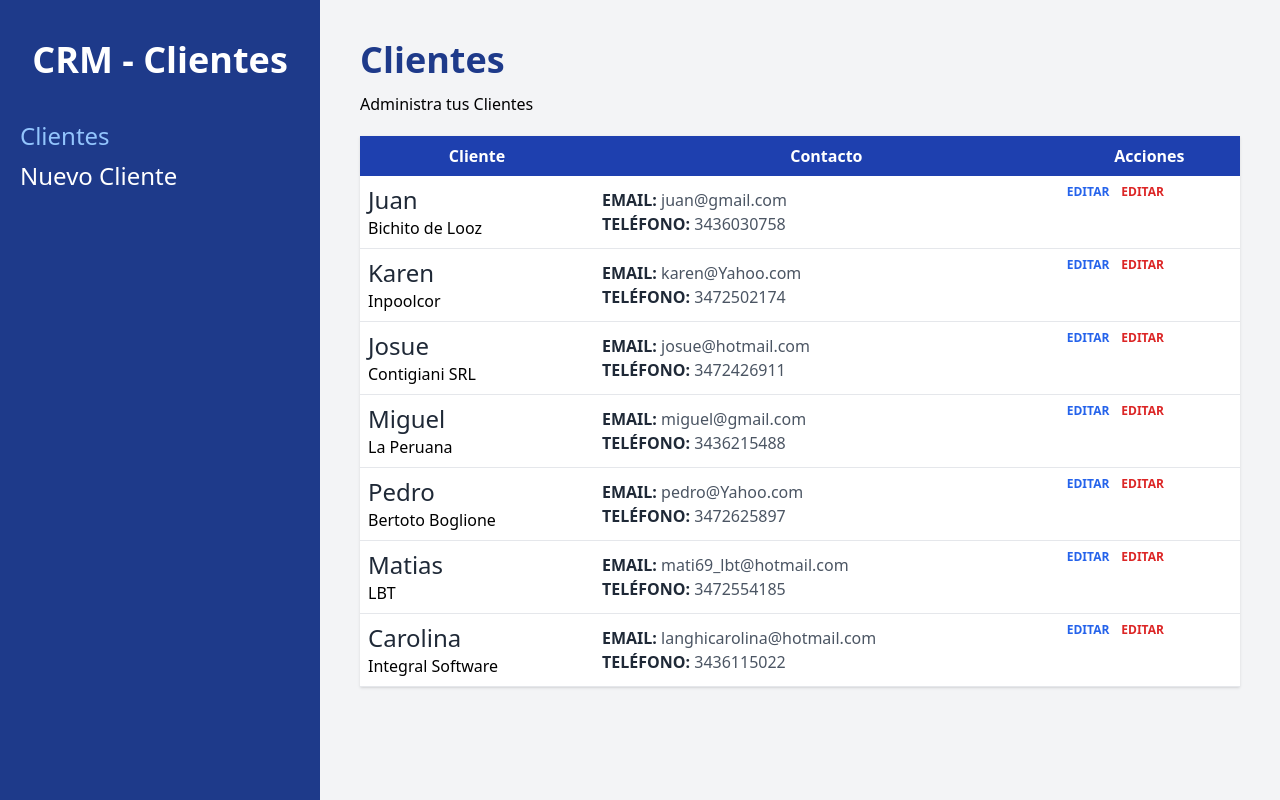
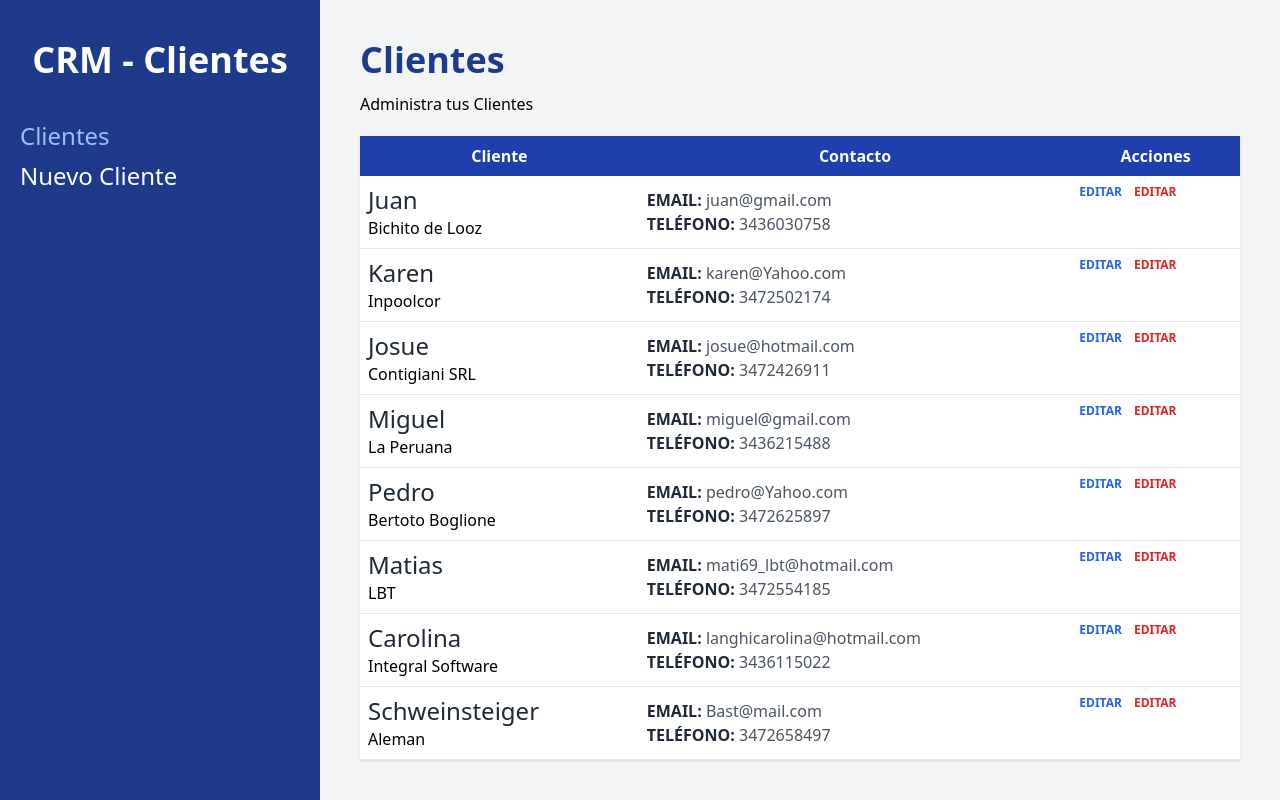
Before and after one commit to Mati69lbt/AdminClientes, a React (Vite) app: page / in a window 1280 px wide. Built offline with nearby package versions, Linux system fonts and the light colour scheme; data requests are answered from the project's data file.

Commit message:
nuevoCleinte

```diff
--- /dev/null
+++ b/src/data/clientes.js
@@ -0,0 +1,22 @@
+export async function obtenerClientes() {
+  const respuesta = await fetch(import.meta.env.VITE_API_URL);
+  const resultado = await respuesta.json();
+
+  return resultado;
+}
+
+//hace una funcion de agregar clientes con los datos
+export async function agregarClientes(datos) {
+  try {
+    const respuesta = await fetch(import.meta.env.VITE_API_URL, {
+      method: "POST",
+      body: JSON.stringify(datos),
+      headers: {
+        "Content-Type": "application/json",
+      },
+    });
+    await respuesta.json();
+  } catch (error) {
+    console.log(error);
+  }
+}
--- a/src/data/clientes.jsx
+++ /dev/null
@@ -1,6 +0,0 @@
-export async function obtenerClientes() {
-  const respuesta = await fetch(import.meta.env.VITE_API_URL);
-  const resultado = await respuesta.json();
-
-  return resultado;
-}
--- a/src/db.json
+++ b/src/db.json
@@ -48,6 +48,14 @@
       "telefono": 3436115022,
       "email": "langhicarolina@hotmail.com",
       "empresa": "Integral Software"
+    },
+    {
+      "nombre": "Schweinsteiger",
+      "empresa": "Aleman",
+      "email": "Bast@mail.com",
+      "telefono": "3472658497",
+      "notas": "Bastas! ",
+      "id": 8
     }
   ]
 }
--- a/src/pages/NuevoCliente.jsx
+++ b/src/pages/NuevoCliente.jsx
@@ -1,6 +1,7 @@
-import { Form, useActionData, useNavigate } from "react-router-dom";
+import { Form, useActionData, useNavigate, redirect } from "react-router-dom";
 import Error from "../components/Error";
 import Formulario from "../components/Formulario";
+import { agregarClientes } from "../data/clientes";
 
 export async function action({ request }) {
   const formData = await request.formData();
@@ -24,6 +25,9 @@ export async function action({ request }) {
   if (Object.keys(errores).length) {
     return errores;
   }
+  await agregarClientes(datos);
+
+  return redirect("/");
 }
 
 const NuevoCliente = () => {
```
